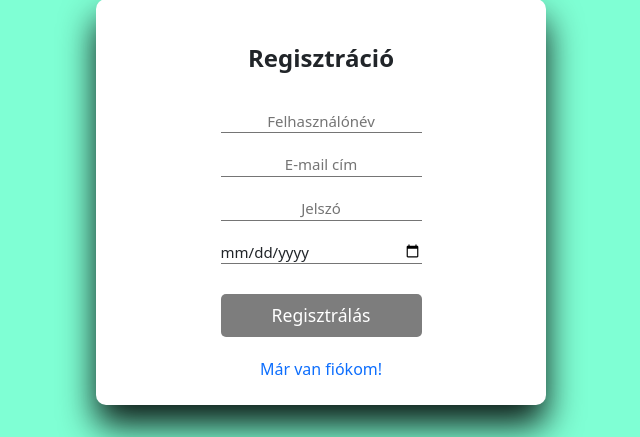
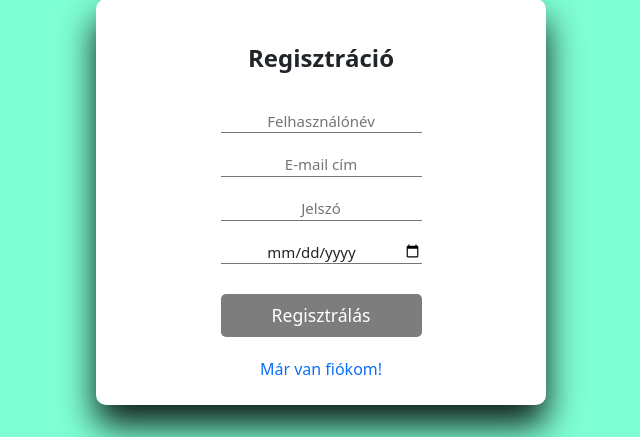
Before and after one commit to frake92/AFP2024, a PHP site: page /registerpage.php in a window 1280 px wide. Shown: the part 107-544 px from the top of the page, without its empty margins (319-959 px from the left). Run offline with PHP 8.4, Linux system fonts and the light colour scheme.

Commit message:
Registerpage csinosítása
középre helyeztem a szöveget a születési dátum mezőben

```diff
--- a/projekt/web/style.css
+++ b/projekt/web/style.css
@@ -97,3 +97,7 @@ button {
 button:hover {
   color: darkslategrey;
 }
+
+#birthdate {
+  text-align: center;
+}
```
